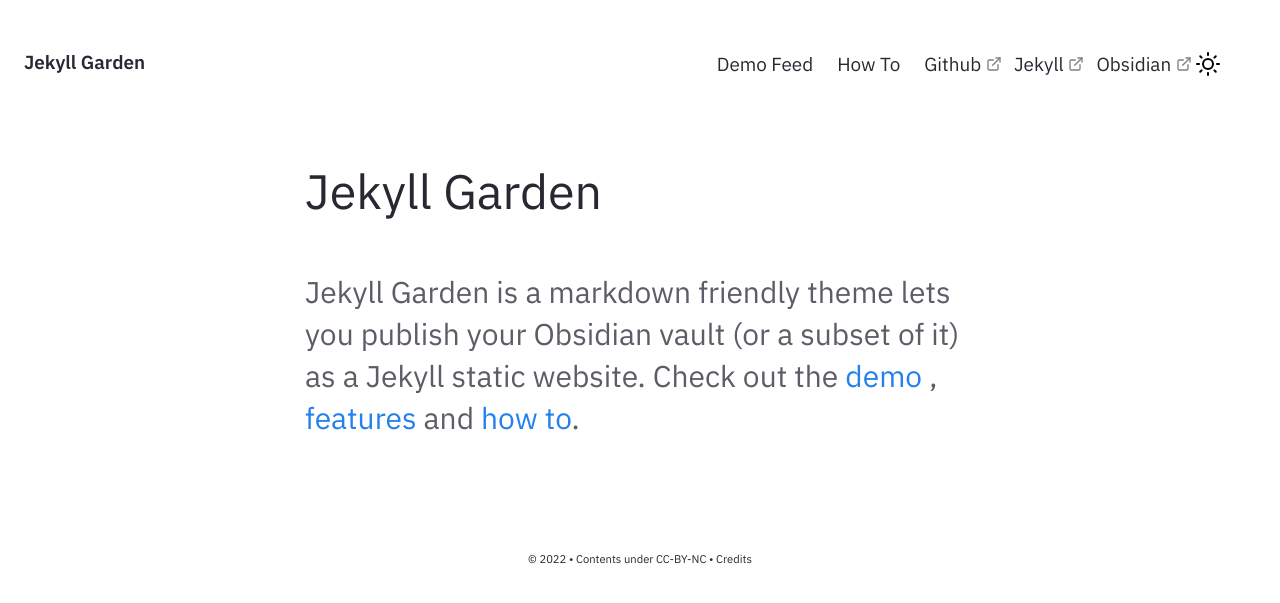
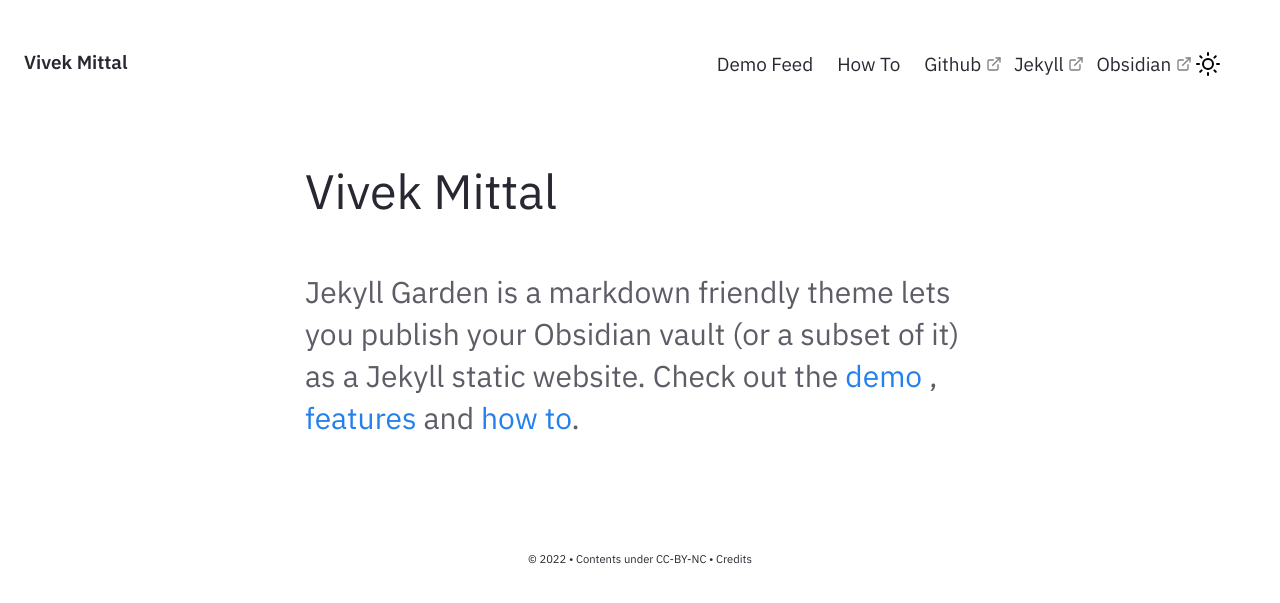
Before and after one commit to vivmit123/vivmit123.github.io, a Jekyll site: the page built from pages/index.md, in a window 1280 px wide. Shown: the top 603 px of the page. Built offline with Jekyll 4.4.1, drawn with Linux system fonts in a browser that asks for light colours.

Commit message:
Second set of changes

```diff
--- a/_config.yml
+++ b/_config.yml
@@ -27,8 +27,8 @@ baseurl: ""
 
 # Website Header, Description, Footer year and text.
 # If you are deleting this, make sure you remove it from HTML files too
-heading: Jekyll Garden # Change this
-content: Obsidian ready Jekyll Theme
+heading: Vivek Mittal # Change this
+content: Vivek Mittal's website
 copyright:
   year: © 2022
   msg: Contents under CC-BY-NC
```
Also changed, not shown: 5 other files.
